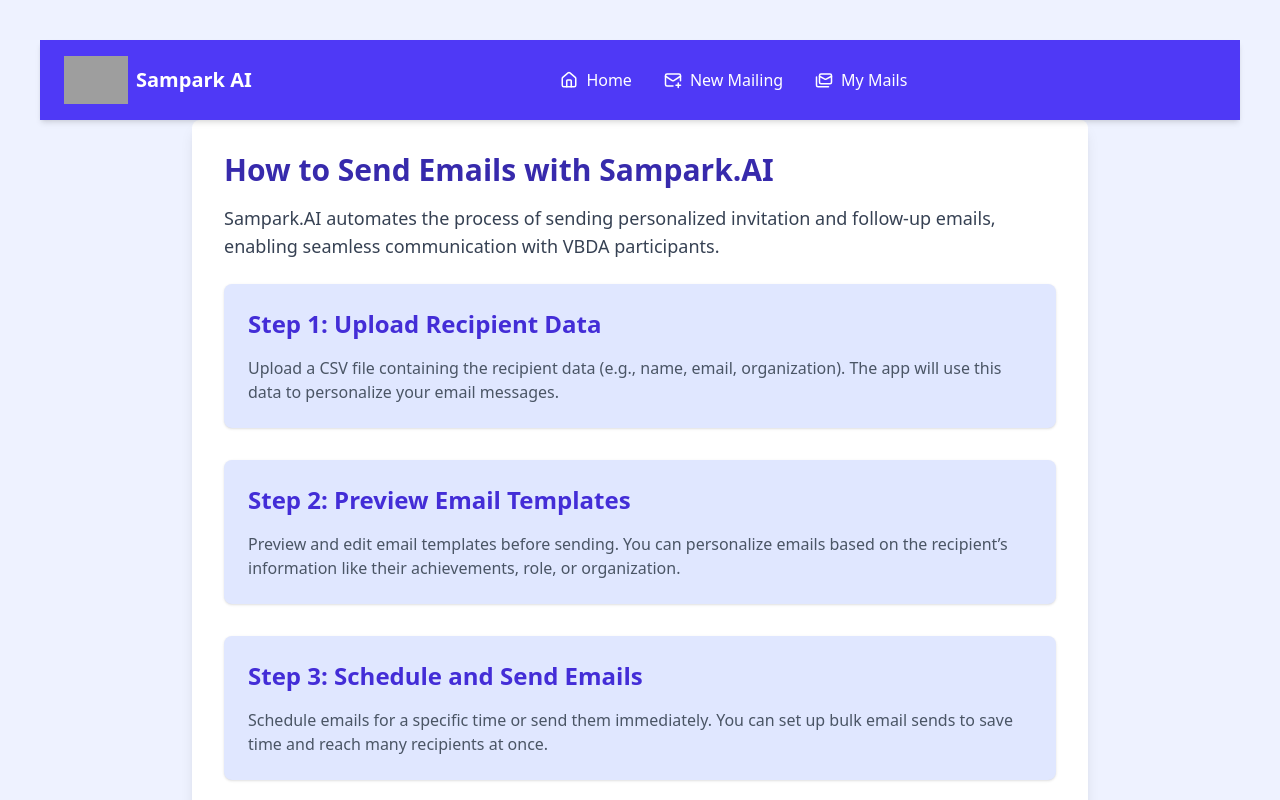
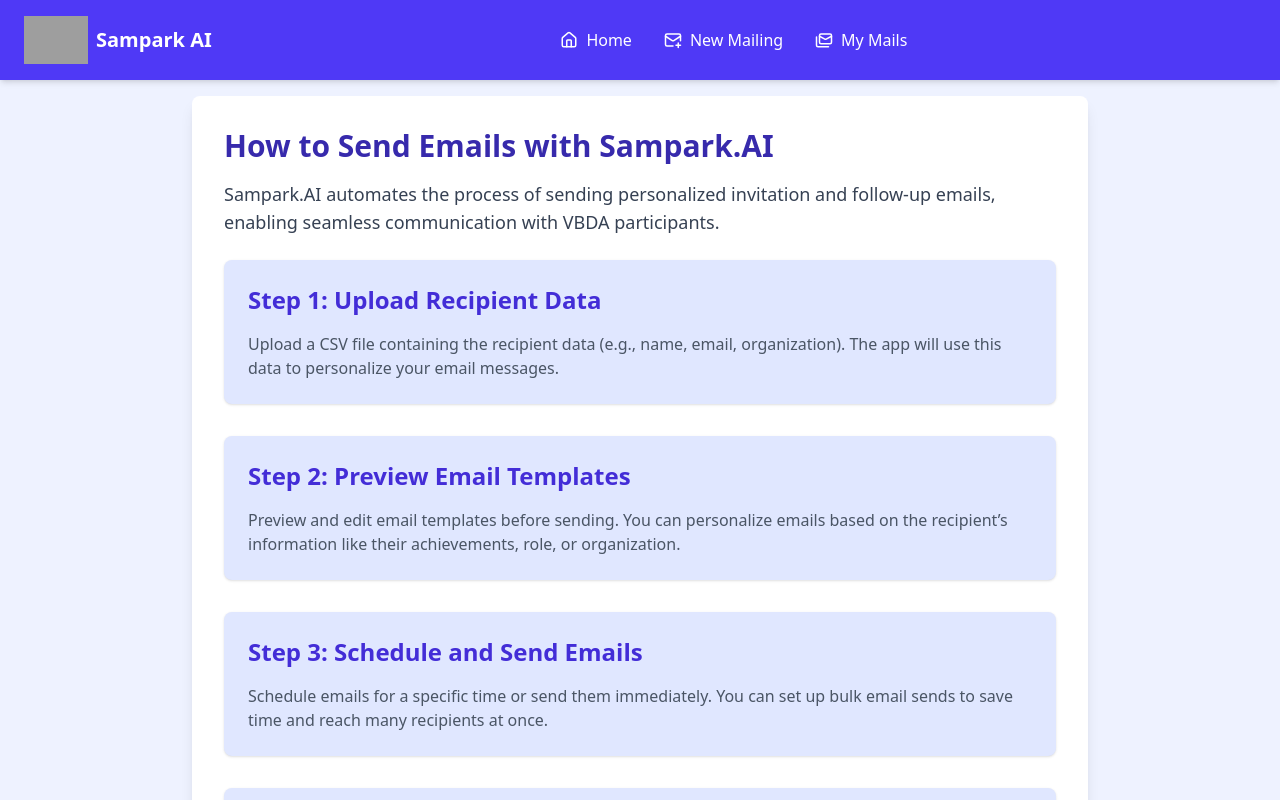
Before and after one commit to adityasriv2317/Sampark-AI, a React (Vite) app in the folder client/: page /learn-more in a window 1280 px wide. Shown: the top 800 px of the page. Built offline with nearby package versions, Linux system fonts and the light colour scheme; grey boxes are pictures that could not be loaded.

Commit message:
Update LearnPage.jsx

```diff
--- a/client/src/pages/LearnPage.jsx
+++ b/client/src/pages/LearnPage.jsx
@@ -4,9 +4,9 @@
 
 const LearnPage = () => {
   return (
-    <div className="bg-indigo-50 min-h-screen p-10">
+    <div className="bg-indigo-50 min-h-screen">
       <Navbar />
-      <div className="max-w-4xl mx-auto bg-white p-8 rounded-lg shadow-lg">
+      <div className="max-w-4xl mx-auto bg-white p-8 mt-4 rounded-lg shadow-lg">
         <h1 className="text-3xl font-semibold text-indigo-800 mb-4">
           How to Send Emails with Sampark.AI
         </h1>
```
